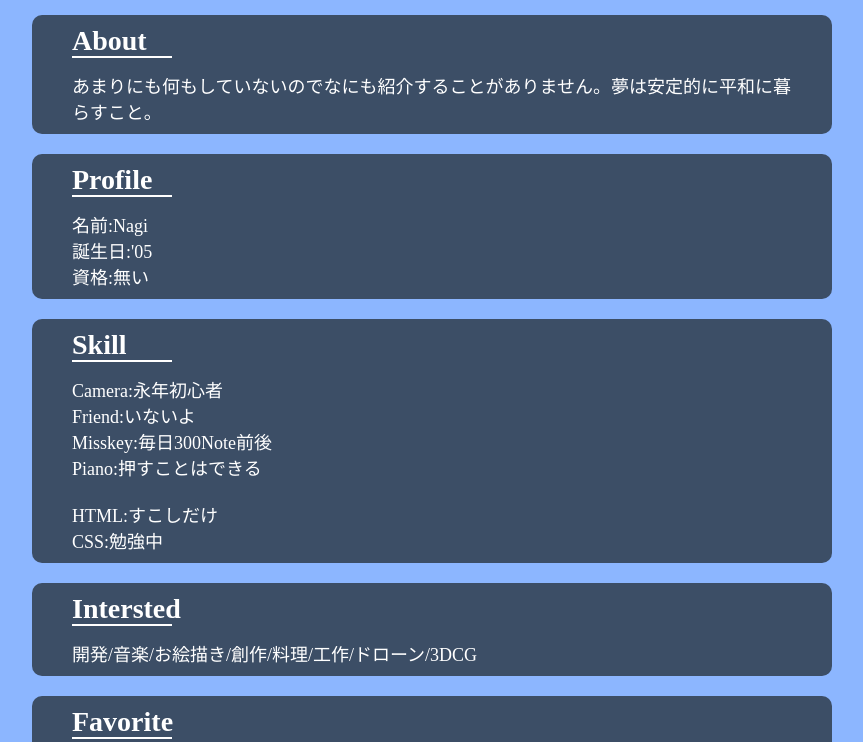
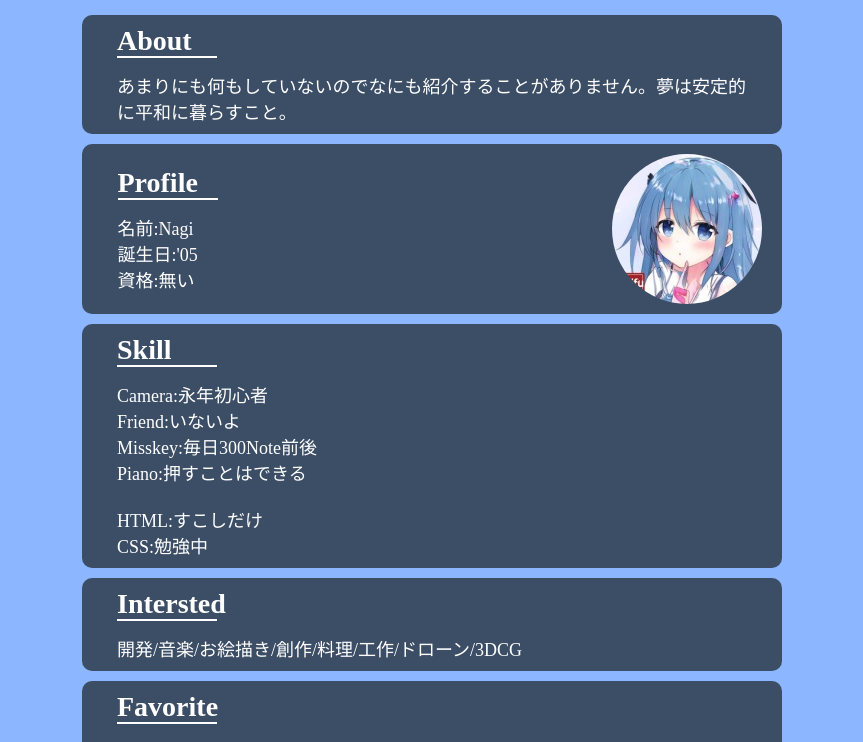
Before and after one commit to Meziro039/About, a plain HTML site: page index.html in a window 1280 px wide. Shown: the part 89-831 px from the top of the page, without its empty margins (208-1071 px from the left). Drawn offline with Linux system fonts and the light colour scheme.

Commit message:
アイコン画像を追加。
サイトのサイズか4.3kbから16kb程度になったが、阿部寛のホームページより速い。(阿部寛のホームページは36.6kb程度なので)

```diff
--- a/index.html
+++ b/index.html
@@ -22,13 +22,16 @@
         </p>
     </div>
 
-    <div>
+    <div class="profileblock">
+        <div class="profile">
             <h2>Profile</h2>
             <p>
                 名前:Nagi<br>
                 誕生日:'05<br>
                 資格:無い<br>
             </p>
+        </div>
+        <img src="web-icon.jpg" alt="アイコン">
     </div>
 
     <div>
--- a/style.css
+++ b/style.css
@@ -6,10 +6,11 @@ div{
     color: #ffffff;
     background-color: #3c4e66;
     border-radius: 10px; /* 角丸 */
-    width: 80%;
+    width: 90%;
     margin: auto;
-    max-width: 800px;
-    margin-bottom: 20px;
+    max-width: 700px;
+    margin-bottom: 10px;
+    min-width: 120px;
 }
 
 h1{
@@ -55,6 +56,18 @@ a{
     word-break: break-all;
 }
 
+img{
+    display: flex;
+    border-radius: 50%;
+    margin: auto;
+    margin-right: 10px;
+    width: 40%;
+    height: 40%;
+    max-width: 150px;
+    max-height: 150px;
+    padding: 10px;
+}
+
 small{
     color: #546d8d;
 }
@@ -65,3 +78,13 @@ footer{
     margin: auto;
     word-break: break-all;
 }
+
+.profileblock{
+    display: flex;
+}
+
+.profile{
+    display: block;
+    margin: auto;
+    padding-left: 10px;
+}
```
Also changed, not shown: oriiginal-icon.jpg (added), web-icon.jpg (added). Lines whose indentation alone changed are shown as unchanged.
